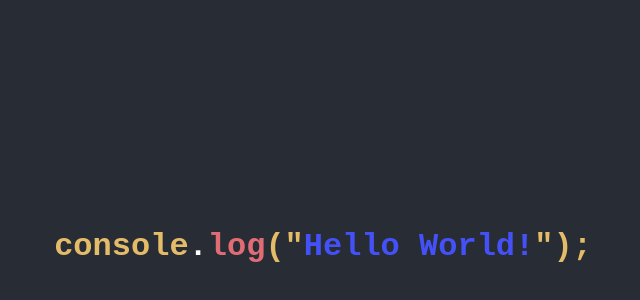
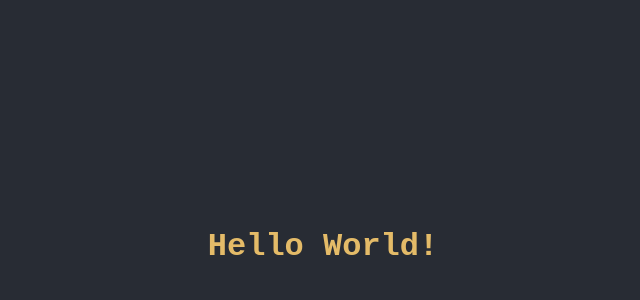
Before and after one commit to Mohitupa/portfolio, an Angular app: page / in a window 1280 px wide. Shown: the part 154-454 px from the top of the page, without its empty margins (317-957 px from the left). Built offline with nearby package versions, Linux system fonts and the light colour scheme.

Commit message:
minor changes

```diff
--- a/src/app/app.component.html
+++ b/src/app/app.component.html
@@ -1,7 +1,3 @@
 <div class="container">
-  <h1>console<span style="color:white;">.<span style="color:#e06c75;">log</span></span>("</h1>
-  <div class="string">
-    <h1 class="greeting en">Hello World!</h1>
-  </div>
-  <h1 class="closure">");</h1>
+  <h1>Hello World!</h1>
 </div>
```
